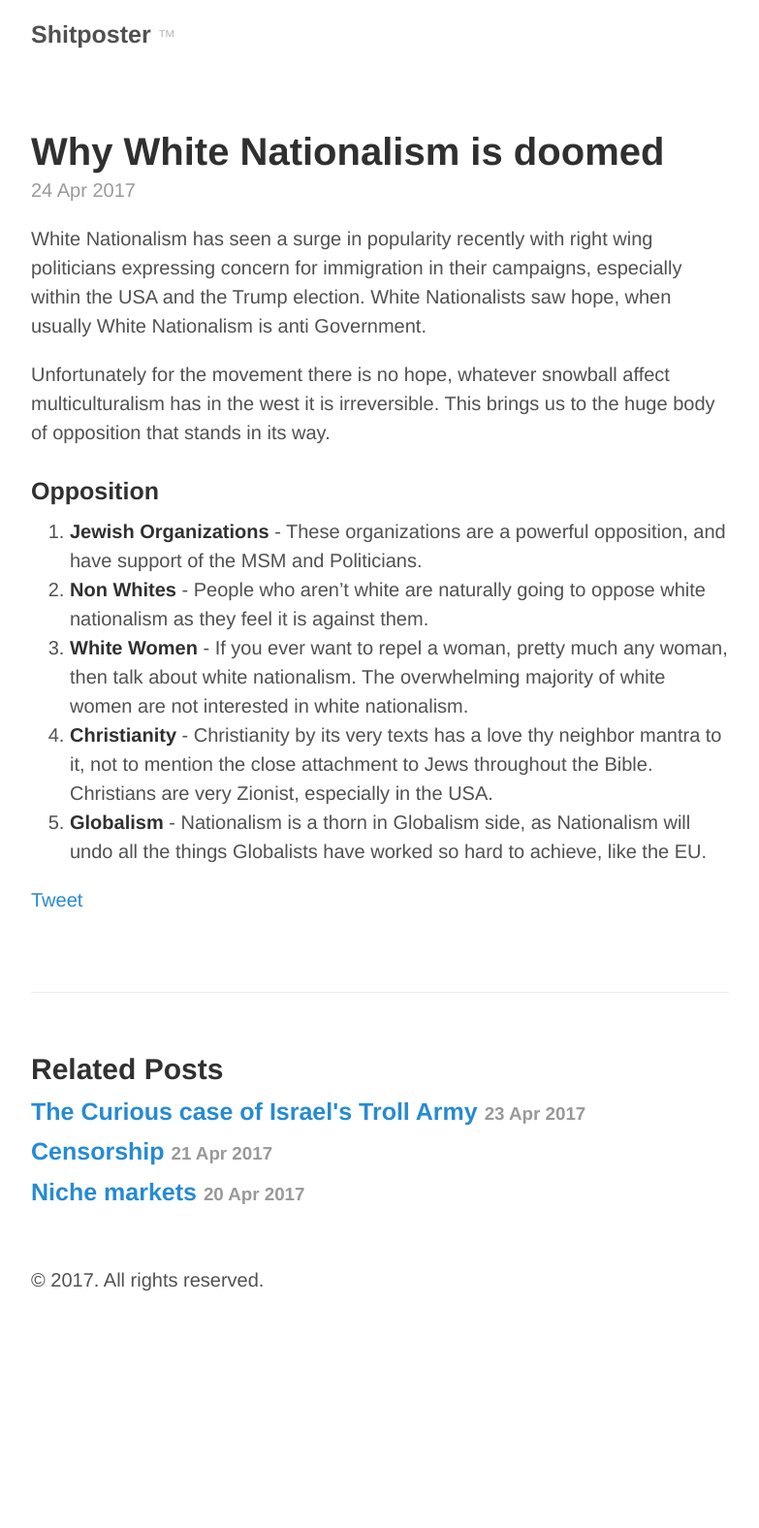
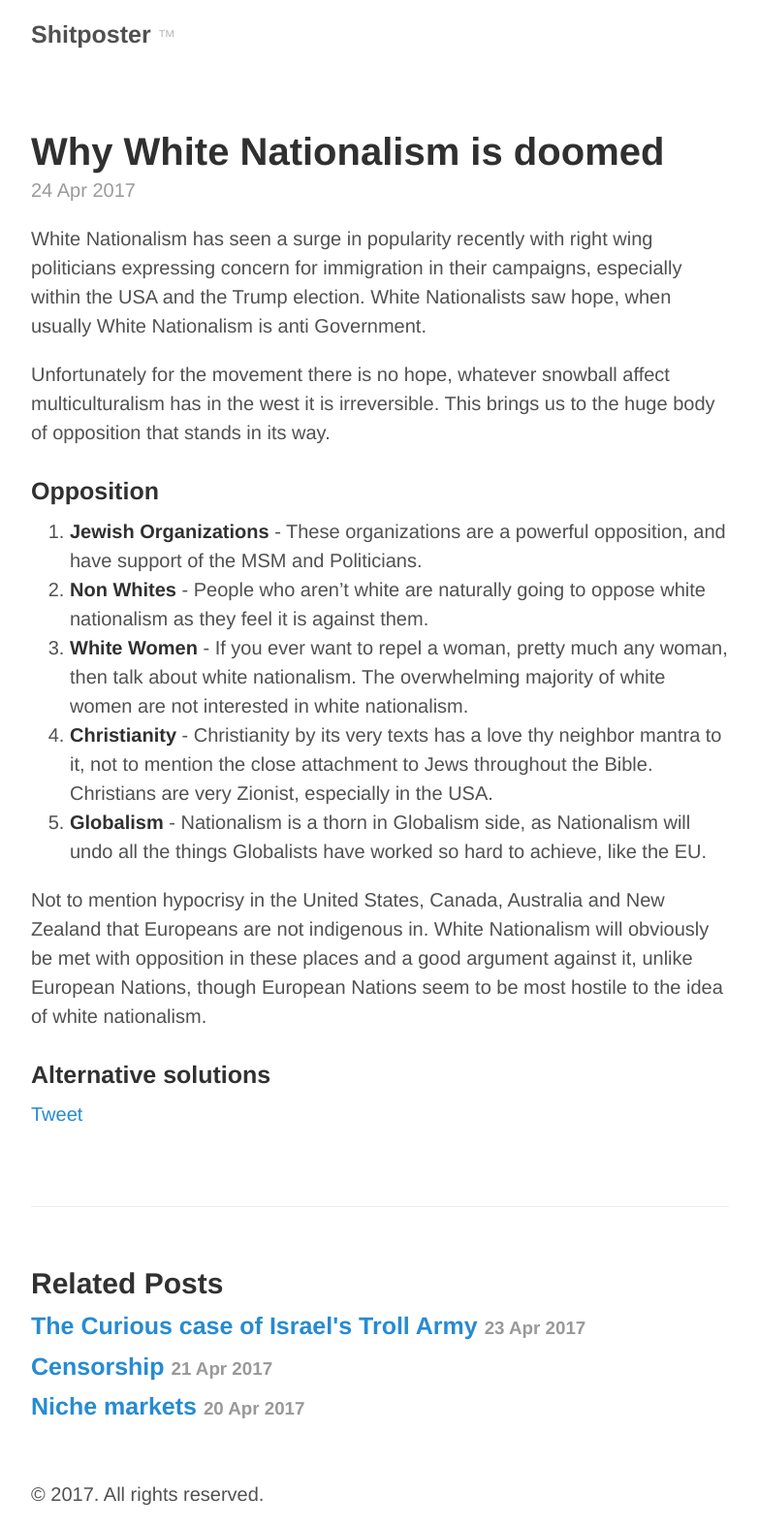
Before and after one commit to LeighAkin/Blog, a Jekyll site: the page built from _posts/2017-04-24-why-white-nationalism-is-doomed.md, in a window 1280 px wide. Shown: the whole page at 97% size, without its empty margins (248-1031 px from the left). Built offline with Jekyll 4.4.1, drawn with Linux system fonts in a browser that asks for light colours; comment, search, counter and statistics services are not loaded; before the commit the page ends 1355 px from its top, so only the background shows below that.

Commit message:
alternative solutions

```diff
--- a/_posts/2017-04-24-why-white-nationalism-is-doomed.md
+++ b/_posts/2017-04-24-why-white-nationalism-is-doomed.md
@@ -16,3 +16,7 @@ Unfortunately for the movement there is no hope, whatever snowball affect multic
 3. **White Women** - If you ever want to repel a woman, pretty much any woman, then talk about white nationalism. The overwhelming majority of white women are not interested in white nationalism.
 4. **Christianity** - Christianity by its very texts has a love thy neighbor mantra to it, not to mention the close attachment to Jews throughout the Bible. Christians are very Zionist, especially in the USA.
 5. **Globalism** - Nationalism is a thorn in Globalism side, as Nationalism will undo all the things Globalists have worked so hard to achieve, like the EU.
+
+Not to mention hypocrisy in the United States, Canada, Australia and New Zealand that Europeans are not indigenous in. White Nationalism will obviously be met with opposition in these places and a good argument against it, unlike European Nations, though European Nations seem to be most hostile to the idea of white nationalism.
+
+### Alternative solutions
```
